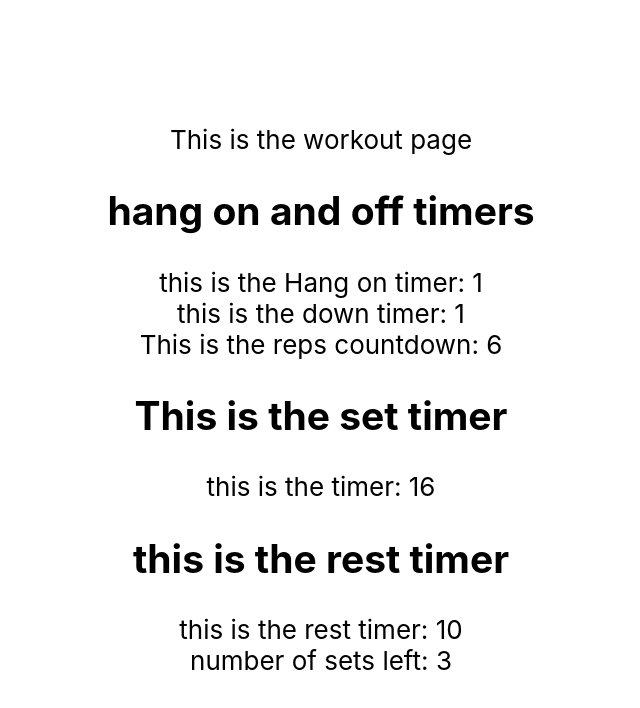
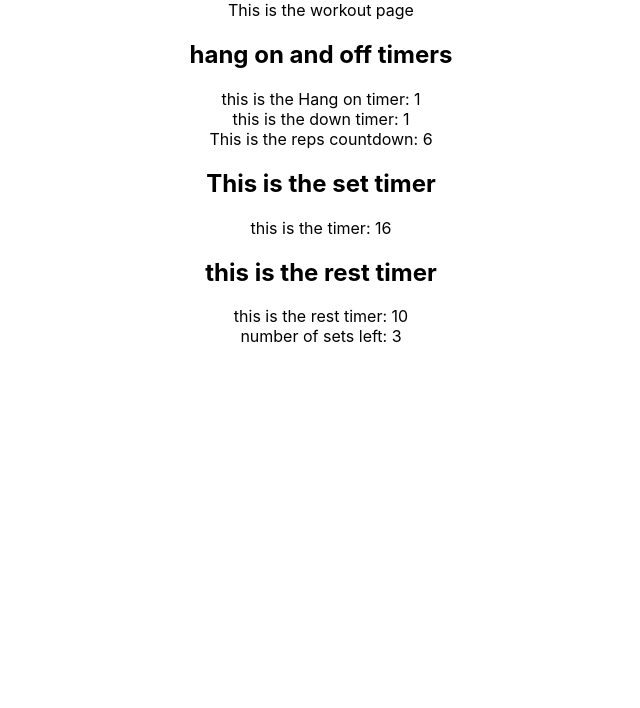
Before and after one commit to jhmccandless/practicing-app-1, a React (Create React App) app in the folder practicing-app/: page / in a window 1280 px wide. Shown: the top 708 px of the page, without its empty margins (319-959 px from the left). Built offline with nearby package versions, Linux system fonts and the light colour scheme.

Commit message:
reveted to old commit because I messed up

```diff
--- a/practicing-app/src/App.jsx
+++ b/practicing-app/src/App.jsx
@@ -11,9 +11,9 @@
     <Provider store={store}>
       <BrowserRouter>
         <div className="App">
-          <header className="App-header">
-            <WorkoutPageUI />
-          </header>
+          {/* <header className="App-header">
+          </header> */}
+          <WorkoutPageUI />
         </div>
       </BrowserRouter>
     </Provider>
```
